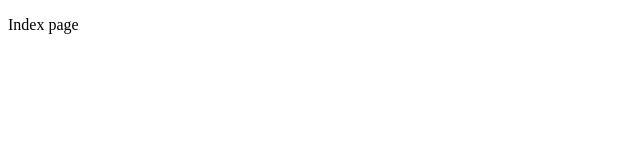
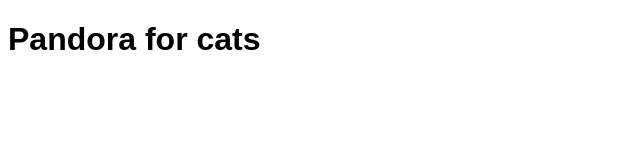
Before and after one commit to tash1207/dumbathon, a plain HTML site: page index.html in a window 1280 px wide. Shown: the whole page, without its empty margins (0-640 px from the left). Drawn offline with Linux system fonts and the light colour scheme.

Commit message:
Hook up simple css and js files to the html.

```diff
--- /dev/null
+++ b/base.css
@@ -0,0 +1,3 @@
+body {
+  font-family: sans-serif;
+}
--- a/index.html
+++ b/index.html
@@ -3,9 +3,12 @@
 <head>
   <meta charset="utf-8">
   <title>Dumbathon Project Generator</title>
+
+  <link rel="stylesheet" href="/base.css">
 </head>
 
 <body>
-  <p>Index page</p>
+  <h1>Index page</h1>
+  <script src="/main.js"></script>
 </body>
 </html>
--- /dev/null
+++ b/main.js
@@ -0,0 +1,2 @@
+var projectTitle = document.querySelector('h1');
+projectTitle.textContent = 'Pandora for cats';
```
